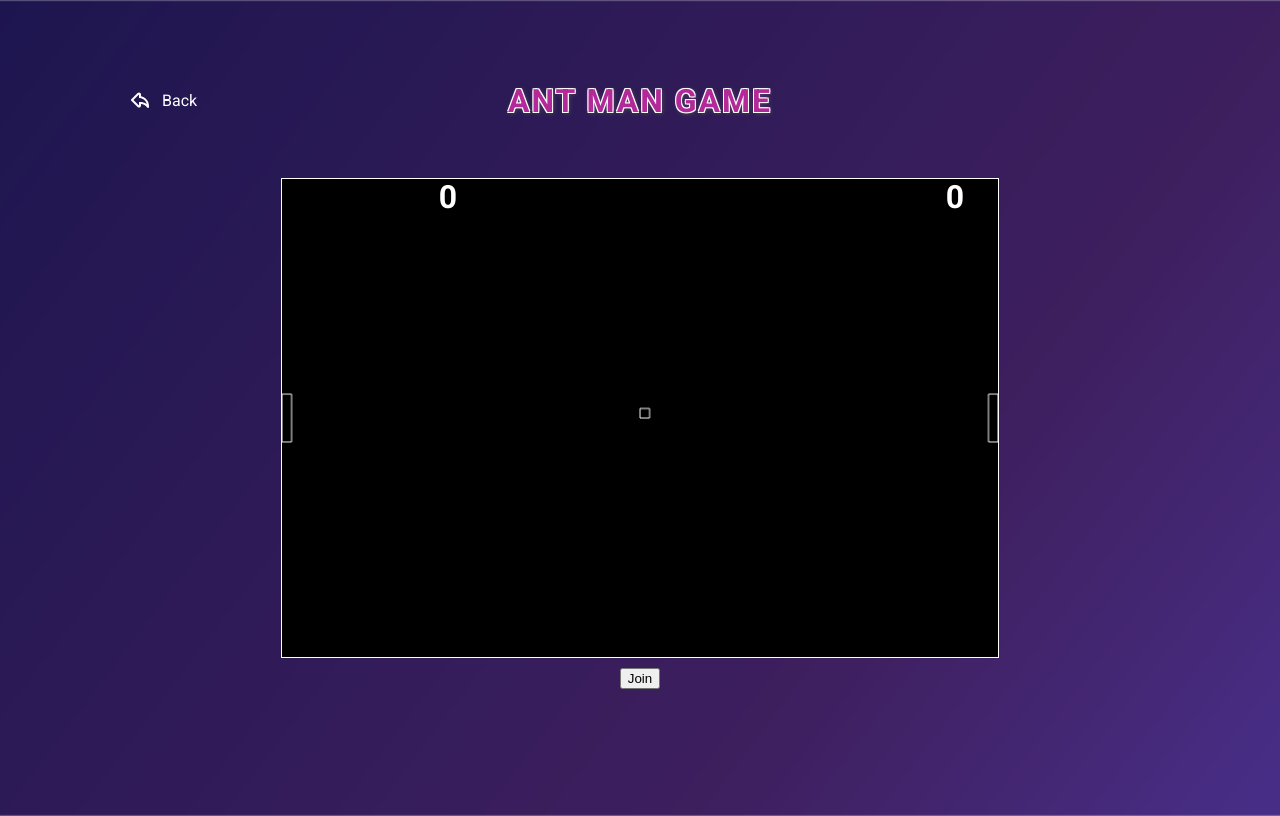
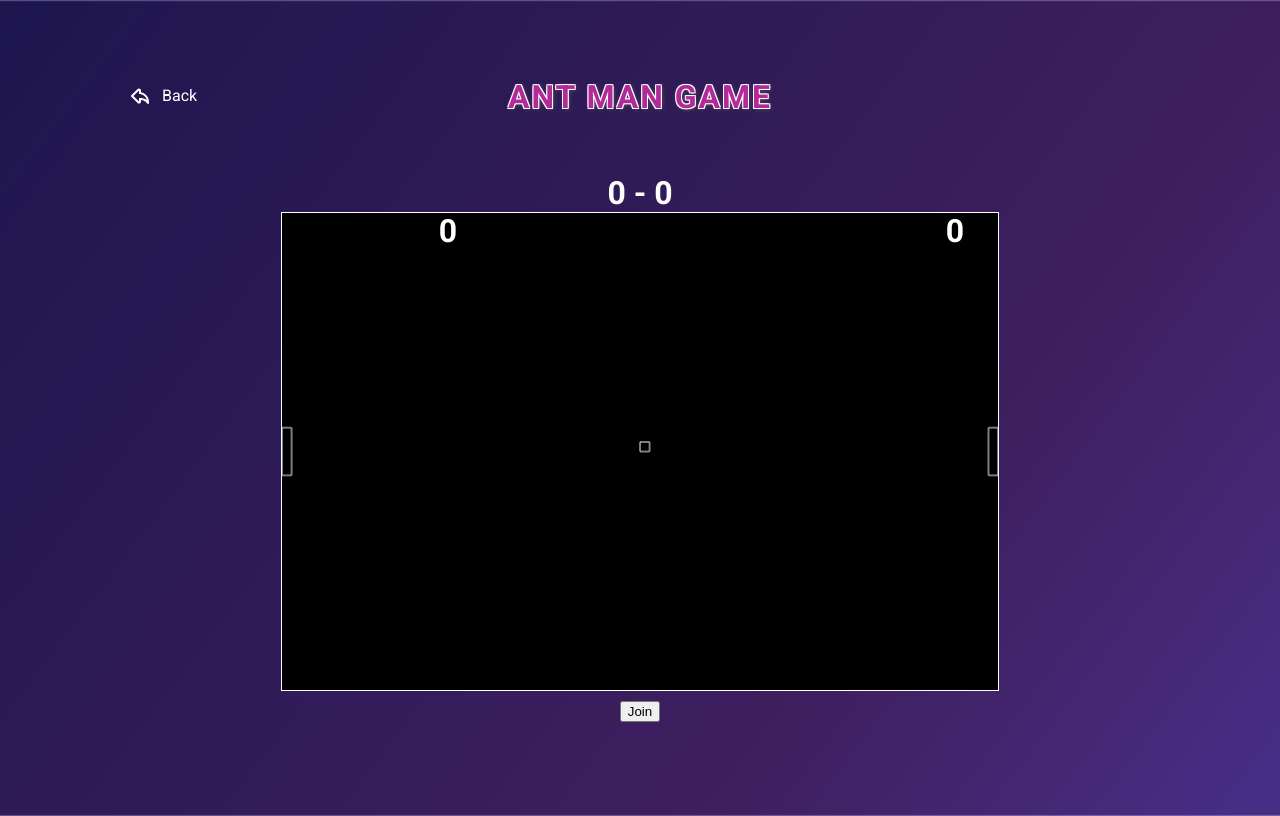
Before and after one commit to quynguyen89/ant_man, a website: page public/game.html in a window 1280 px wide. Drawn offline with Linux system fonts and the light colour scheme.

Commit message:
add total

```diff
--- a/public/game.html
+++ b/public/game.html
@@ -27,6 +27,7 @@
 			<div id="msgBody" class="ui-widget-header"></div>
 		</div>
 		<div id="joystickWrapper">
+            <h1 id="total">0 - 0</h1>
 			<h1 id="player1Score">0</h1>
 			<h1 id="player2Score">0</h1>
 			<canvas id="pongTable" width="750" height="500" style="border: 1px solid #ffffff;">
```
